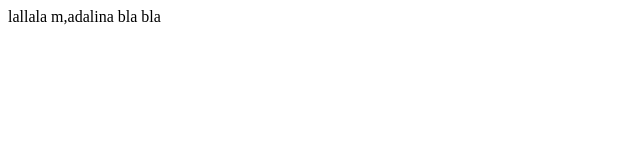
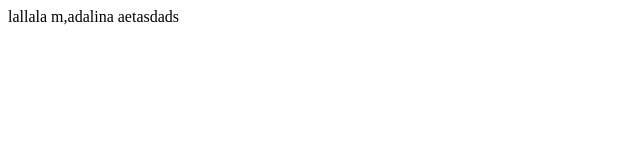
Before and after one commit to orczz/etcetcetc, a plain HTML site: page index.html in a window 1280 px wide. Shown: the full height of the page, 0-640 px from the left. Drawn offline with Linux system fonts and the light colour scheme.

Commit message:
Added removed text

```diff
--- a/index.html
+++ b/index.html
@@ -10,6 +10,7 @@
  lallala
  m,adalina
 
- bla bla
+
+ aetasdads
   </body>
 </html>
```
